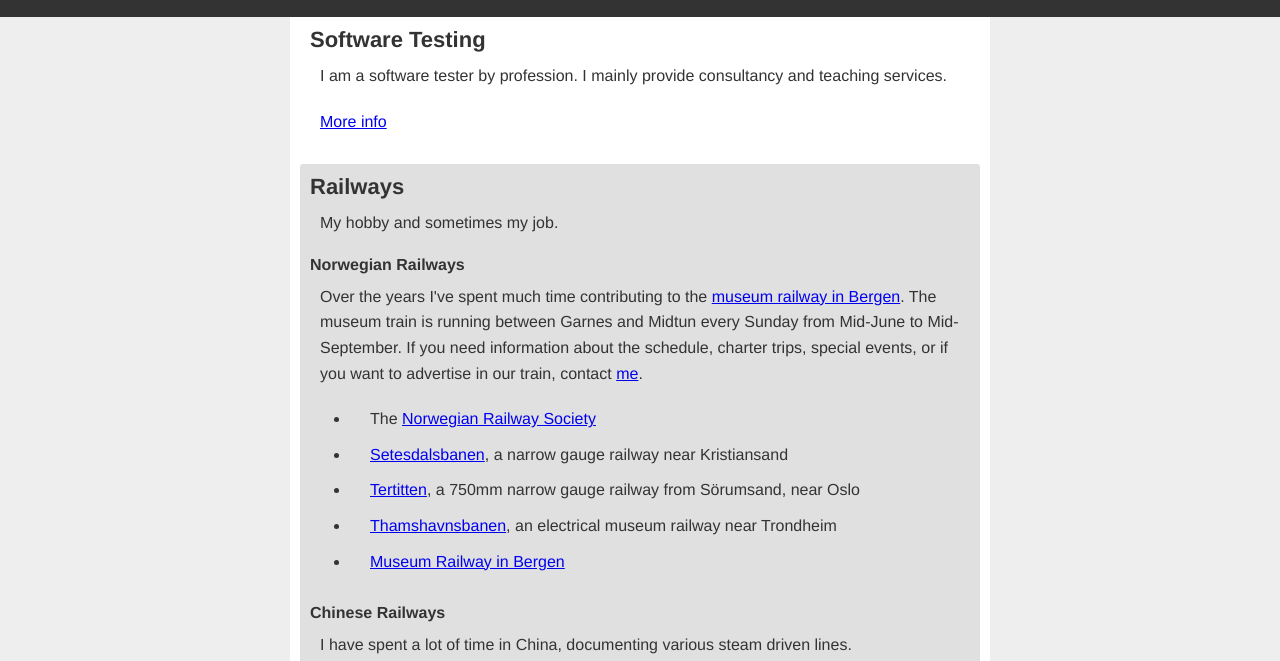
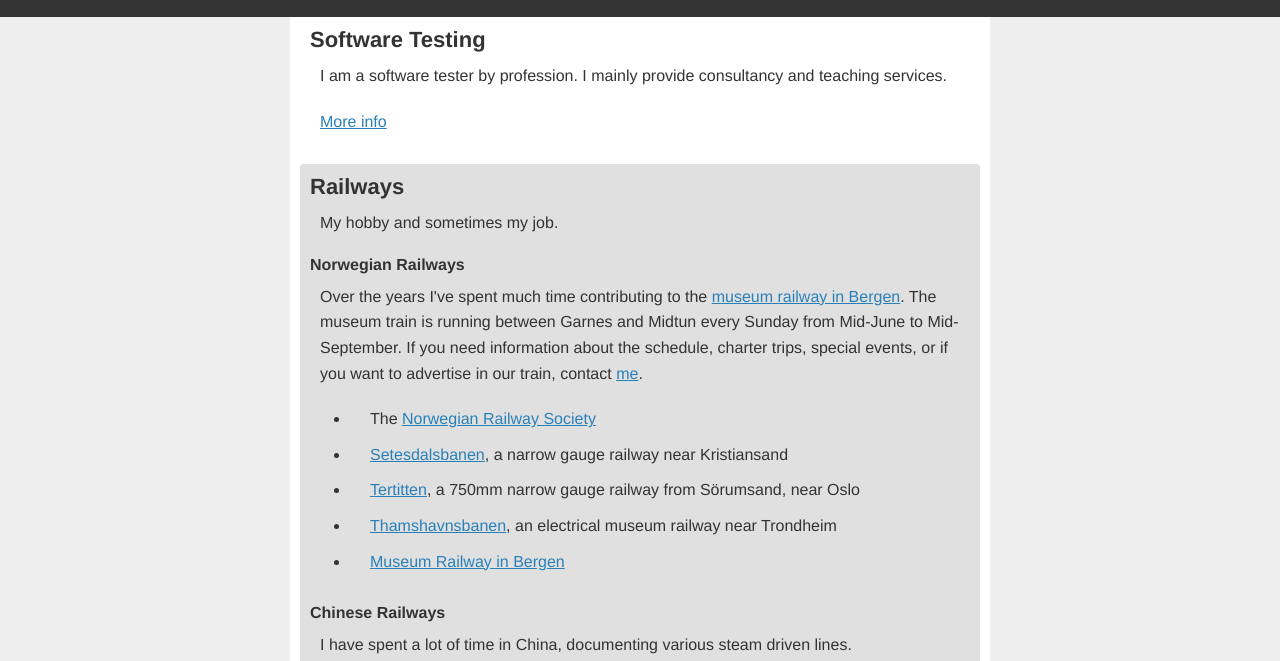
Before and after one commit to harahu/softwaretesting.no, a plain HTML site: page index.html in a window 1280 px wide. Shown: the part 268-929 px from the top of the page. Drawn offline with Linux system fonts and the light colour scheme.

Commit message:
Changed anchor color

```diff
--- a/main.css
+++ b/main.css
@@ -35,6 +35,9 @@ h4 {
 p {
   margin: 0 10px 20px 20px;
   line-height: 1.6;
+}
+a {
+  color: #2980B9;
 }
 header {
   padding: 20px 0 20px 0;
```
